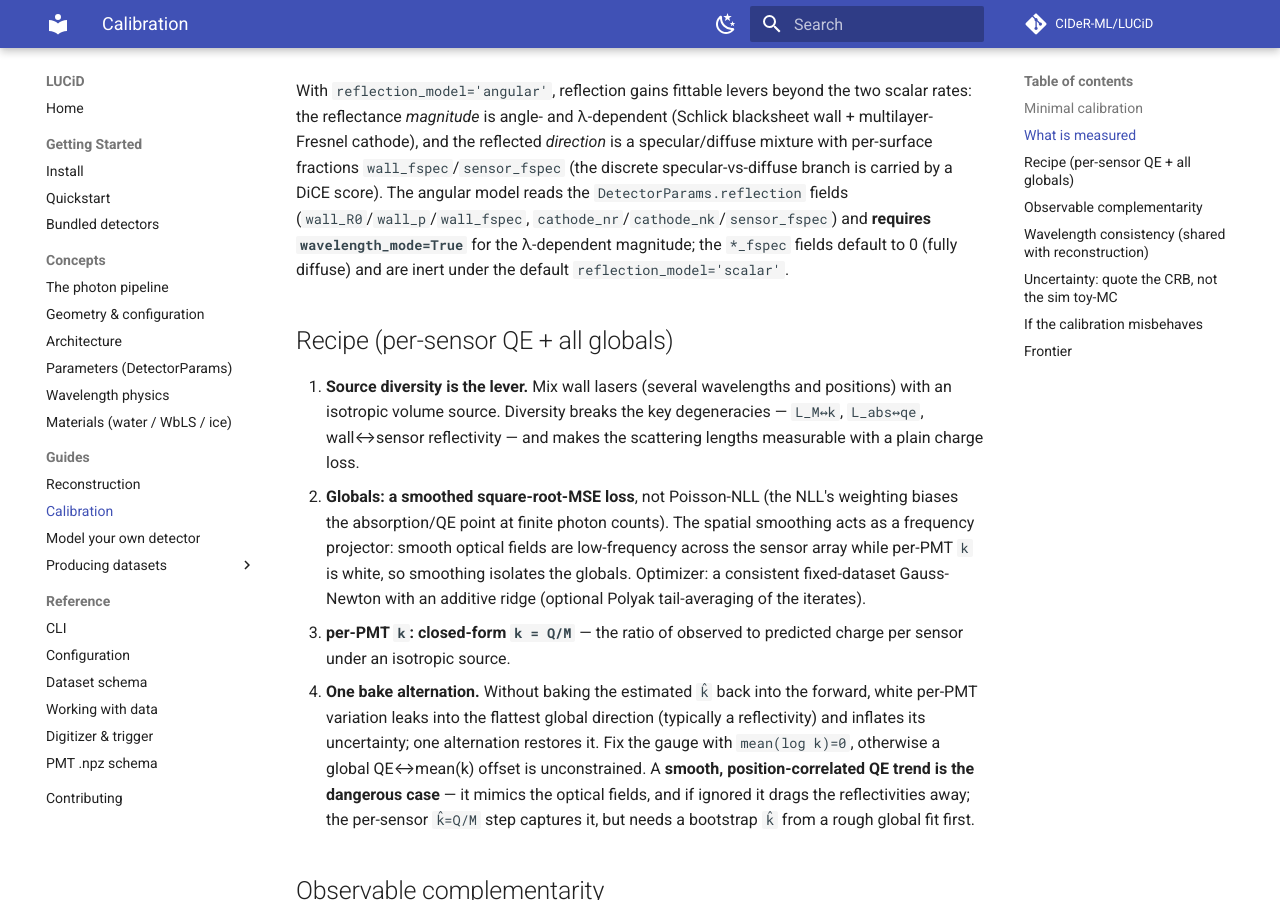
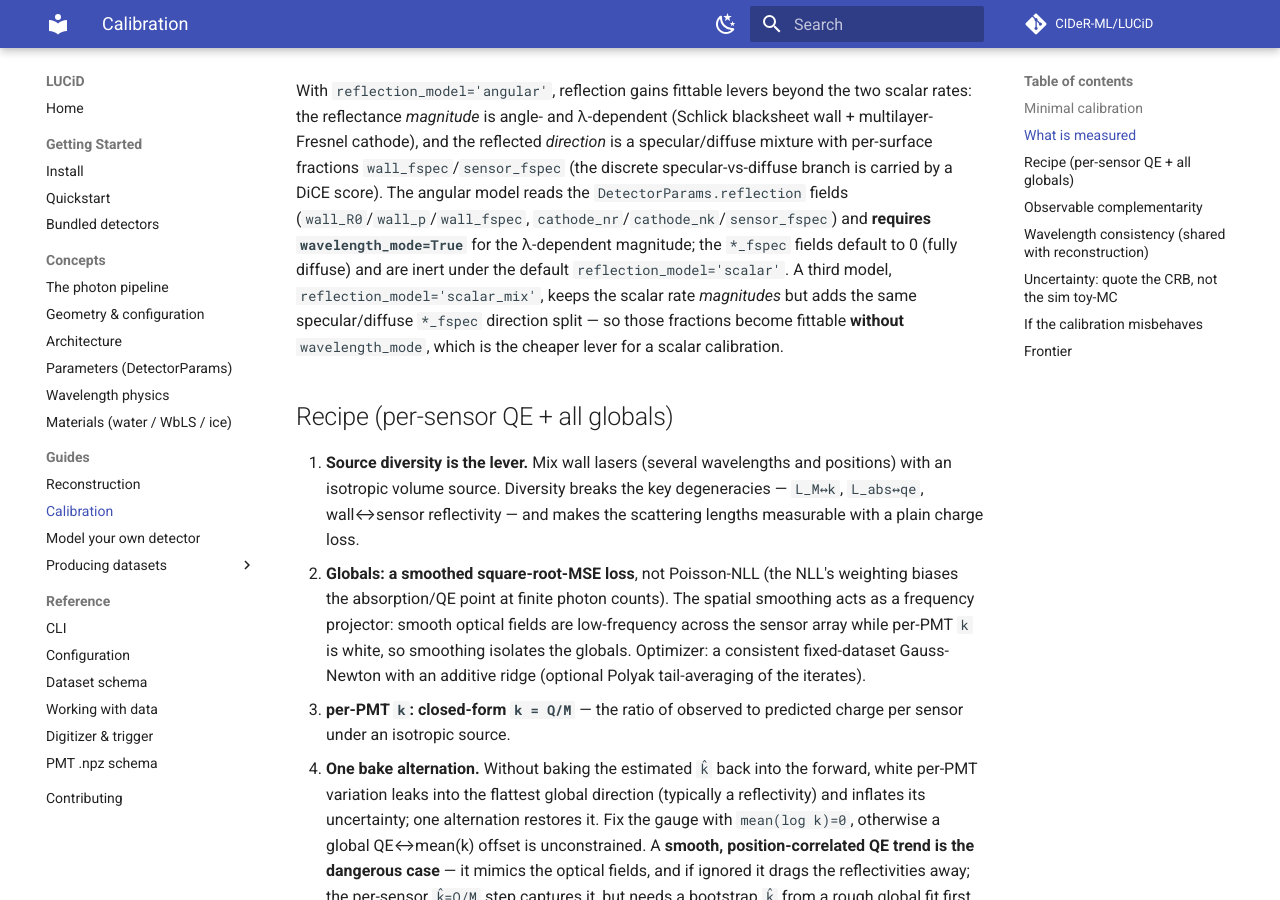
Before and after one commit to CIDeR-ML/LUCiD, an MkDocs documentation site: the page built from docs/guides/calibration.md, in a window 1280 px wide and 900 px high, scrolled down 1904 px. Built offline with MkDocs 1.6.1 and Material for MkDocs 9.7.7, drawn with Linux system fonts in a browser that asks for light colours; comment, search, counter and statistics services are not loaded.

Commit message:
calibration: reconcile the scalar_mix lever after the docs-improve-a merge
Branch A (working on docs-site alone, where scalar_mix isn't registered)
replaced the scalar_mix mention with an angular-model description. Both
are true; restore the scalar_mix sentence since that model lands (via
feature/scalar-mix-reflection, earlier in the merge train) before this
branch — it's the fspec lever that works without wavelength_mode.

Co-Authored-By: Claude Fable 5 <noreply@anthropic.com>
Claude-Session: https://claude.ai/code/session_01WuukZpak35eZnCn8yjYtBx

```diff
--- a/docs/guides/calibration.md
+++ b/docs/guides/calibration.md
@@ -82,7 +82,10 @@ per-surface fractions `wall_fspec`/`sensor_fspec` (the discrete specular-vs-diff
 carried by a DiCE score). The angular model reads the `DetectorParams.reflection` fields
 (`wall_R0`/`wall_p`/`wall_fspec`, `cathode_nr`/`cathode_nk`/`sensor_fspec`) and **requires
 `wavelength_mode=True`** for the λ-dependent magnitude; the `*_fspec` fields default to 0 (fully
-diffuse) and are inert under the default `reflection_model='scalar'`.
+diffuse) and are inert under the default `reflection_model='scalar'`. A third model,
+`reflection_model='scalar_mix'`, keeps the scalar rate *magnitudes* but adds the same
+specular/diffuse `*_fspec` direction split — so those fractions become fittable **without**
+`wavelength_mode`, which is the cheaper lever for a scalar calibration.
 
 ## Recipe (per-sensor QE + all globals)
 
```
